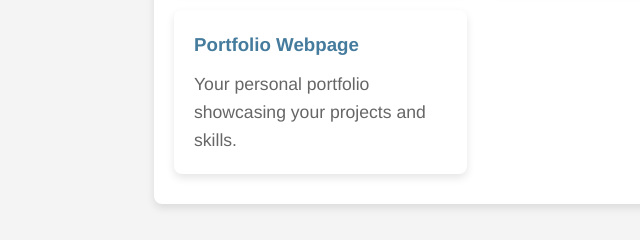
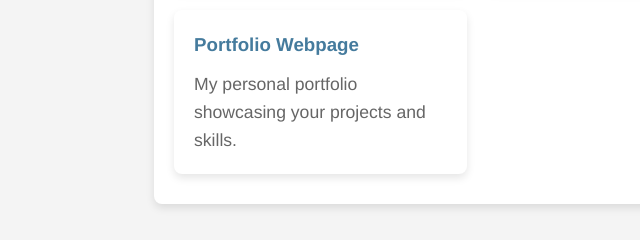
Before and after one commit to raphael-wrld/portforlio, a plain HTML site: page index.html in a window 1280 px wide. Shown: the part 680-920 px from the top of the page, 6-646 px from the left. Drawn offline with Linux system fonts and the light colour scheme.

Commit message:
text-correction

```diff
--- a/index.html
+++ b/index.html
@@ -49,7 +49,7 @@
                 </div>
                 <div class="project-card">
                     <h3>Portfolio Webpage</h3>
-                    <p>Your personal portfolio showcasing your projects and skills.</p>
+                    <p>My personal portfolio showcasing your projects and skills.</p>
                 </div>
             </div>
         </section>
```
